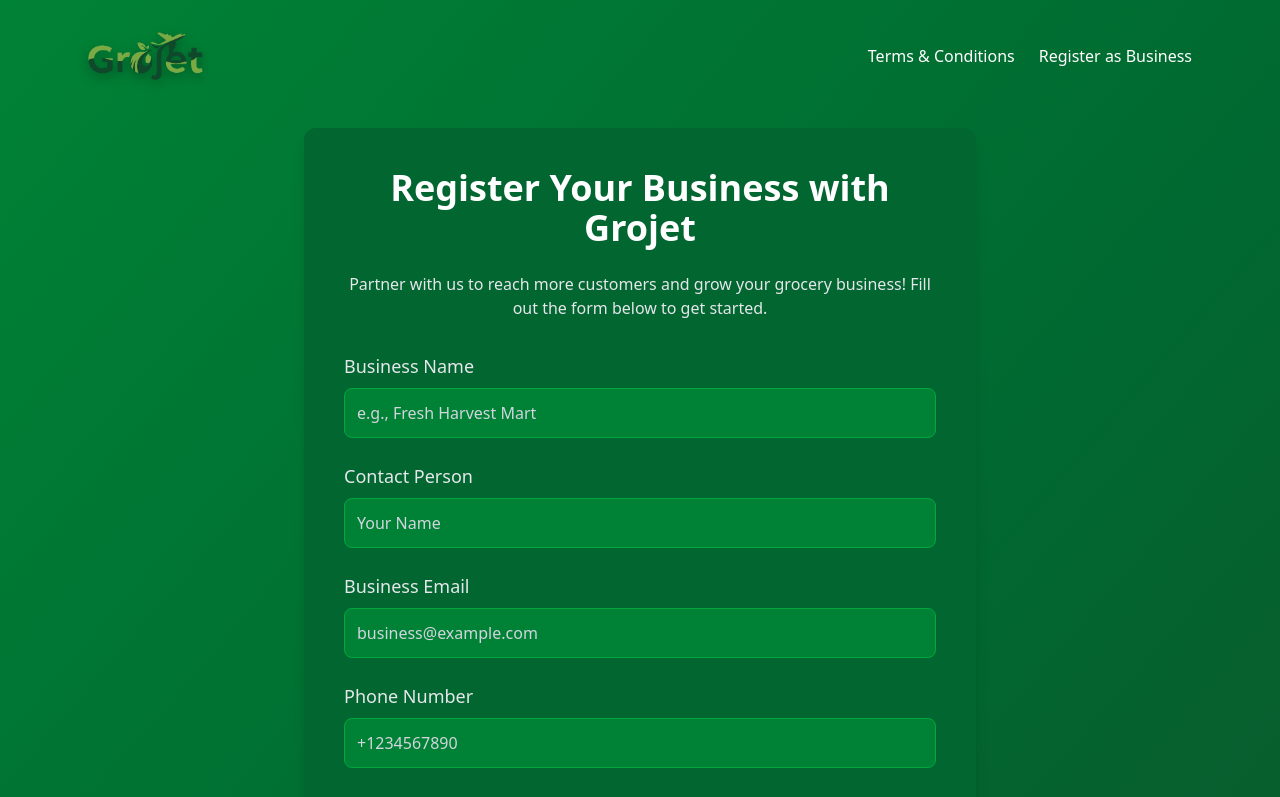
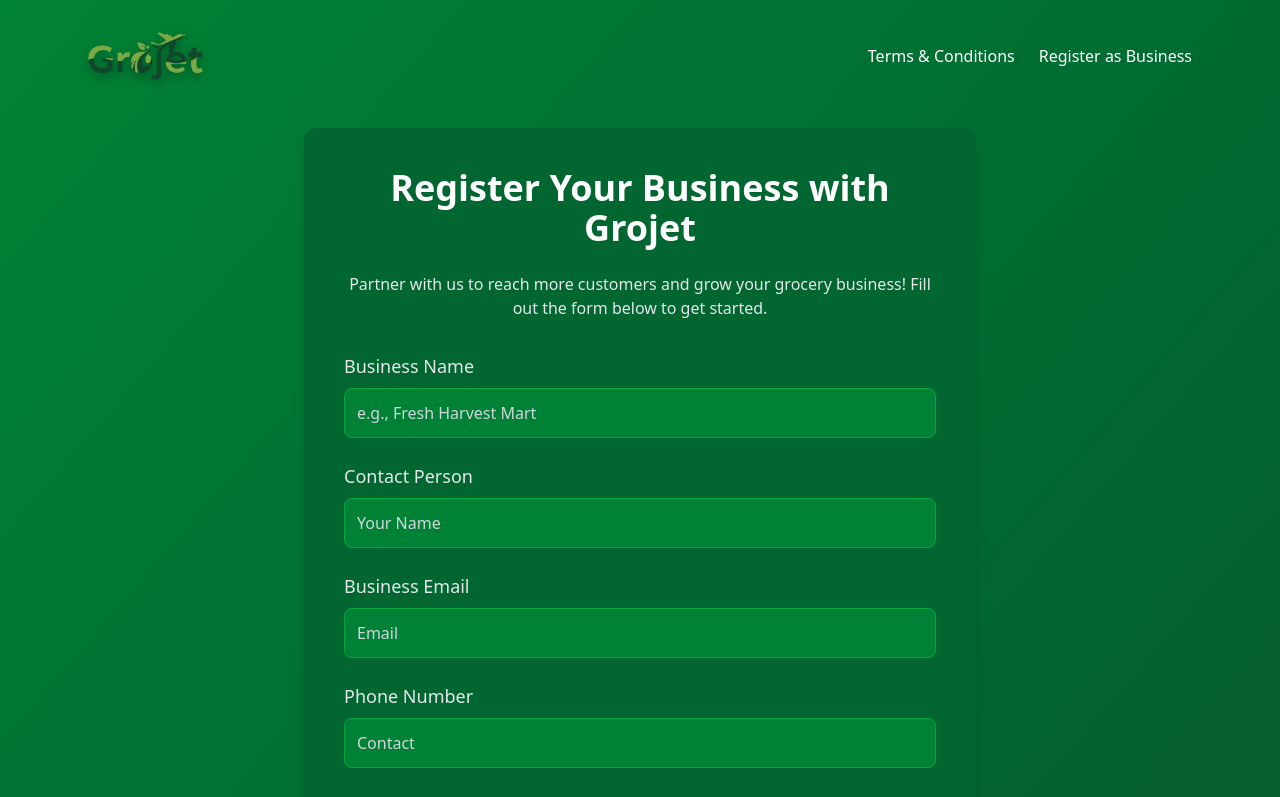
Before and after one commit to Yathish26/GrojetW, a React (Vite) app: page /register-business in a window 1280 px wide. Shown: the top 797 px of the page. Built offline with nearby package versions, Linux system fonts and the light colour scheme.

Commit message:
changes in og image

```diff
--- a/index.html
+++ b/index.html
@@ -21,8 +21,8 @@
     <meta property="og:description"
       content="Order fresh groceries online and get them delivered to your doorstep with Grojet. Fast, fresh, and convenient grocery delivery." />
     <meta property="og:type" content="website" />
-    <meta property="og:url" content="https://grojet.com/" />
-    <meta property="og:image" content="https://grojet.com/logo-social.png" />
+    <meta property="og:url" content="https://grojetdelivery.com/" />
+    <meta property="og:image" content="https://i.ibb.co/JWRxBxkN/ogimage.png" />
     <meta property="og:site_name" content="Grojet" />
     <meta property="og:locale" content="en_IN" />
     <meta name="twitter:card" content="summary_large_image" />
@@ -31,7 +31,7 @@
     <meta name="twitter:title" content="Grojet - Fresh Grocery Delivery to Your Door" />
     <meta name="twitter:description"
       content="Order fresh groceries online and get them delivered to your doorstep with Grojet. Fast, fresh, and convenient grocery delivery." />
-    <meta name="twitter:image" content="https://grojet.com/logo-social.png" />
+    <meta name="twitter:image" content="https://i.ibb.co/JWRxBxkN/ogimage.png" />
 
     <title>Grojet - Fresh Grocery Delivery to Your Door</title>
   </head>
--- a/src/RegisterBusiness.jsx
+++ b/src/RegisterBusiness.jsx
@@ -52,7 +52,7 @@
                             id="email"
                             name="email"
                             className="w-full p-3 rounded-lg bg-green-700 border border-green-600 text-white placeholder-gray-300 focus:outline-none focus:ring-2 focus:ring-yellow-400"
-                            placeholder="business@example.com"
+                            placeholder="Email"
                             required
                         />
                     </div>
@@ -64,7 +64,7 @@
                             id="phone"
                             name="phone"
                             className="w-full p-3 rounded-lg bg-green-700 border border-green-600 text-white placeholder-gray-300 focus:outline-none focus:ring-2 focus:ring-yellow-400"
-                            placeholder="+1234567890"
+                            placeholder="Contact"
                             required
                         />
                     </div>
```
Also changed, not shown: public/ogimage.png (added).
